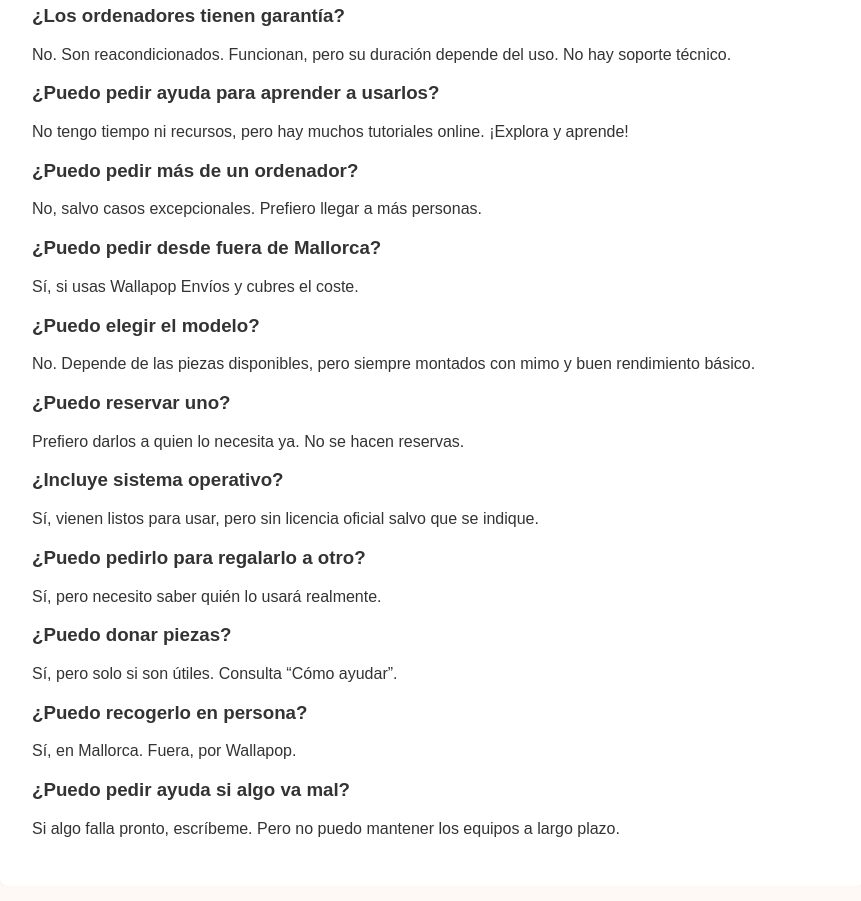
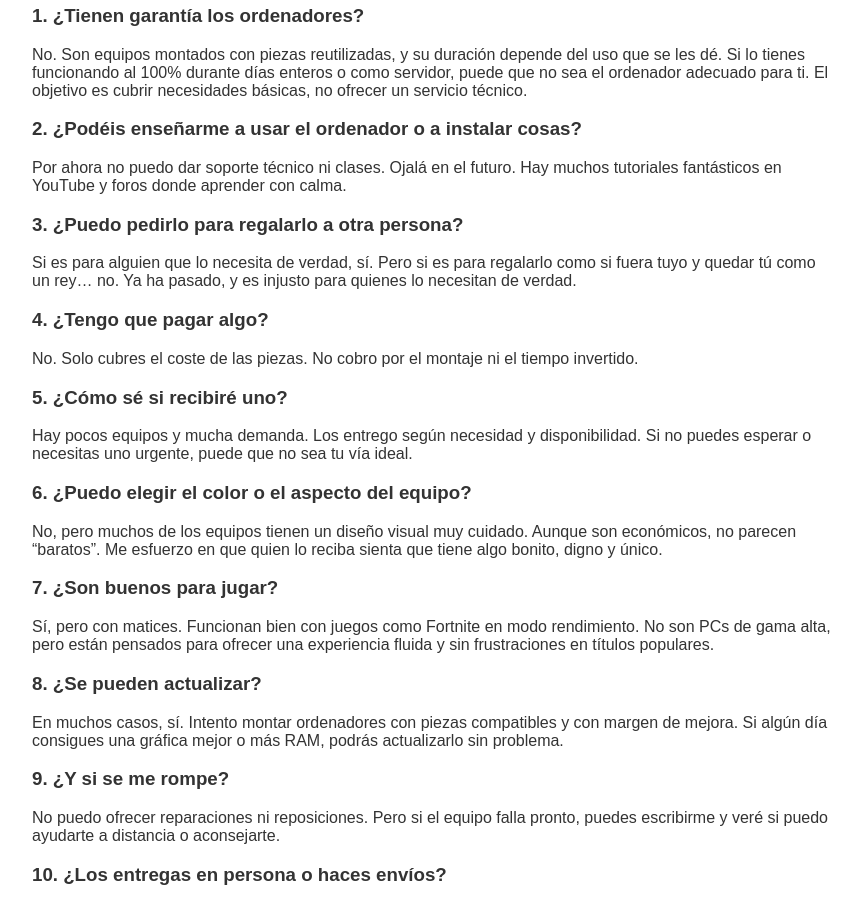
Before and after one commit to pcsolidario/pcsolidario.github.io, a plain HTML site: page faq.html in a window 1280 px wide. Shown: the part 127-1028 px from the top of the page, without its empty margins (208-1069 px from the left). Drawn offline with Linux system fonts and the light colour scheme.

Commit message:
Add files via upload

```diff
--- a/faq.html
+++ b/faq.html
@@ -1,32 +1,48 @@
+
 <!DOCTYPE html>
 <html lang="es">
 <head>
-  <link rel="stylesheet" href="style.css"><meta charset="UTF-8"><title>Preguntas frecuentes - PCSolidario</title></head>
+  <meta charset="UTF-8" />
+  <meta name="viewport" content="width=device-width, initial-scale=1.0" />
+  <title>Preguntas frecuentes - PCSolidario</title>
+  <link rel="stylesheet" href="style.css">
+</head>
 <body>
   <section id="faq">
-    <h2>Preguntas frecuentes</h2>
-    <h3>¿Los ordenadores tienen garantía?</h3>
-    <p>No. Son reacondicionados. Funcionan, pero su duración depende del uso. No hay soporte técnico.</p>
-    <h3>¿Puedo pedir ayuda para aprender a usarlos?</h3>
-    <p>No tengo tiempo ni recursos, pero hay muchos tutoriales online. ¡Explora y aprende!</p>
-    <h3>¿Puedo pedir más de un ordenador?</h3>
-    <p>No, salvo casos excepcionales. Prefiero llegar a más personas.</p>
-    <h3>¿Puedo pedir desde fuera de Mallorca?</h3>
-    <p>Sí, si usas Wallapop Envíos y cubres el coste.</p>
-    <h3>¿Puedo elegir el modelo?</h3>
-    <p>No. Depende de las piezas disponibles, pero siempre montados con mimo y buen rendimiento básico.</p>
-    <h3>¿Puedo reservar uno?</h3>
-    <p>Prefiero darlos a quien lo necesita ya. No se hacen reservas.</p>
-    <h3>¿Incluye sistema operativo?</h3>
-    <p>Sí, vienen listos para usar, pero sin licencia oficial salvo que se indique.</p>
-    <h3>¿Puedo pedirlo para regalarlo a otro?</h3>
-    <p>Sí, pero necesito saber quién lo usará realmente.</p>
-    <h3>¿Puedo donar piezas?</h3>
-    <p>Sí, pero solo si son útiles. Consulta “Cómo ayudar”.</p>
-    <h3>¿Puedo recogerlo en persona?</h3>
-    <p>Sí, en Mallorca. Fuera, por Wallapop.</p>
-    <h3>¿Puedo pedir ayuda si algo va mal?</h3>
-    <p>Si algo falla pronto, escríbeme. Pero no puedo mantener los equipos a largo plazo.</p>
+    <h2>Preguntas frecuentes (FAQ)</h2>
+
+    <h3>1. ¿Tienen garantía los ordenadores?</h3>
+    <p>No. Son equipos montados con piezas reutilizadas, y su duración depende del uso que se les dé. Si lo tienes funcionando al 100% durante días enteros o como servidor, puede que no sea el ordenador adecuado para ti. El objetivo es cubrir necesidades básicas, no ofrecer un servicio técnico.</p>
+
+    <h3>2. ¿Podéis enseñarme a usar el ordenador o a instalar cosas?</h3>
+    <p>Por ahora no puedo dar soporte técnico ni clases. Ojalá en el futuro. Hay muchos tutoriales fantásticos en YouTube y foros donde aprender con calma.</p>
+
+    <h3>3. ¿Puedo pedirlo para regalarlo a otra persona?</h3>
+    <p>Si es para alguien que lo necesita de verdad, sí. Pero si es para regalarlo como si fuera tuyo y quedar tú como un rey… no. Ya ha pasado, y es injusto para quienes lo necesitan de verdad.</p>
+
+    <h3>4. ¿Tengo que pagar algo?</h3>
+    <p>No. Solo cubres el coste de las piezas. No cobro por el montaje ni el tiempo invertido.</p>
+
+    <h3>5. ¿Cómo sé si recibiré uno?</h3>
+    <p>Hay pocos equipos y mucha demanda. Los entrego según necesidad y disponibilidad. Si no puedes esperar o necesitas uno urgente, puede que no sea tu vía ideal.</p>
+
+    <h3>6. ¿Puedo elegir el color o el aspecto del equipo?</h3>
+    <p>No, pero muchos de los equipos tienen un diseño visual muy cuidado. Aunque son económicos, no parecen “baratos”. Me esfuerzo en que quien lo reciba sienta que tiene algo bonito, digno y único.</p>
+
+    <h3>7. ¿Son buenos para jugar?</h3>
+    <p>Sí, pero con matices. Funcionan bien con juegos como Fortnite en modo rendimiento. No son PCs de gama alta, pero están pensados para ofrecer una experiencia fluida y sin frustraciones en títulos populares.</p>
+
+    <h3>8. ¿Se pueden actualizar?</h3>
+    <p>En muchos casos, sí. Intento montar ordenadores con piezas compatibles y con margen de mejora. Si algún día consigues una gráfica mejor o más RAM, podrás actualizarlo sin problema.</p>
+
+    <h3>9. ¿Y si se me rompe?</h3>
+    <p>No puedo ofrecer reparaciones ni reposiciones. Pero si el equipo falla pronto, puedes escribirme y veré si puedo ayudarte a distancia o aconsejarte.</p>
+
+    <h3>10. ¿Los entregas en persona o haces envíos?</h3>
+    <p>Depende. Si estás en Mallorca, podemos hacer la entrega en mano. Si estás lejos, valoraremos juntos si es posible enviarlo.</p>
+
+    <h3>11. ¿Qué pasa si me ofrecen uno y luego ya no lo necesito?</h3>
+    <p>Solo pido que avises cuanto antes para poder ofrecérselo a otra persona. Y si ya lo tienes y no lo usas, puedes devolverlo o pasarlo a alguien que sí lo necesite. La cadena no se rompe.</p>
   </section>
 </body>
 </html>
```
